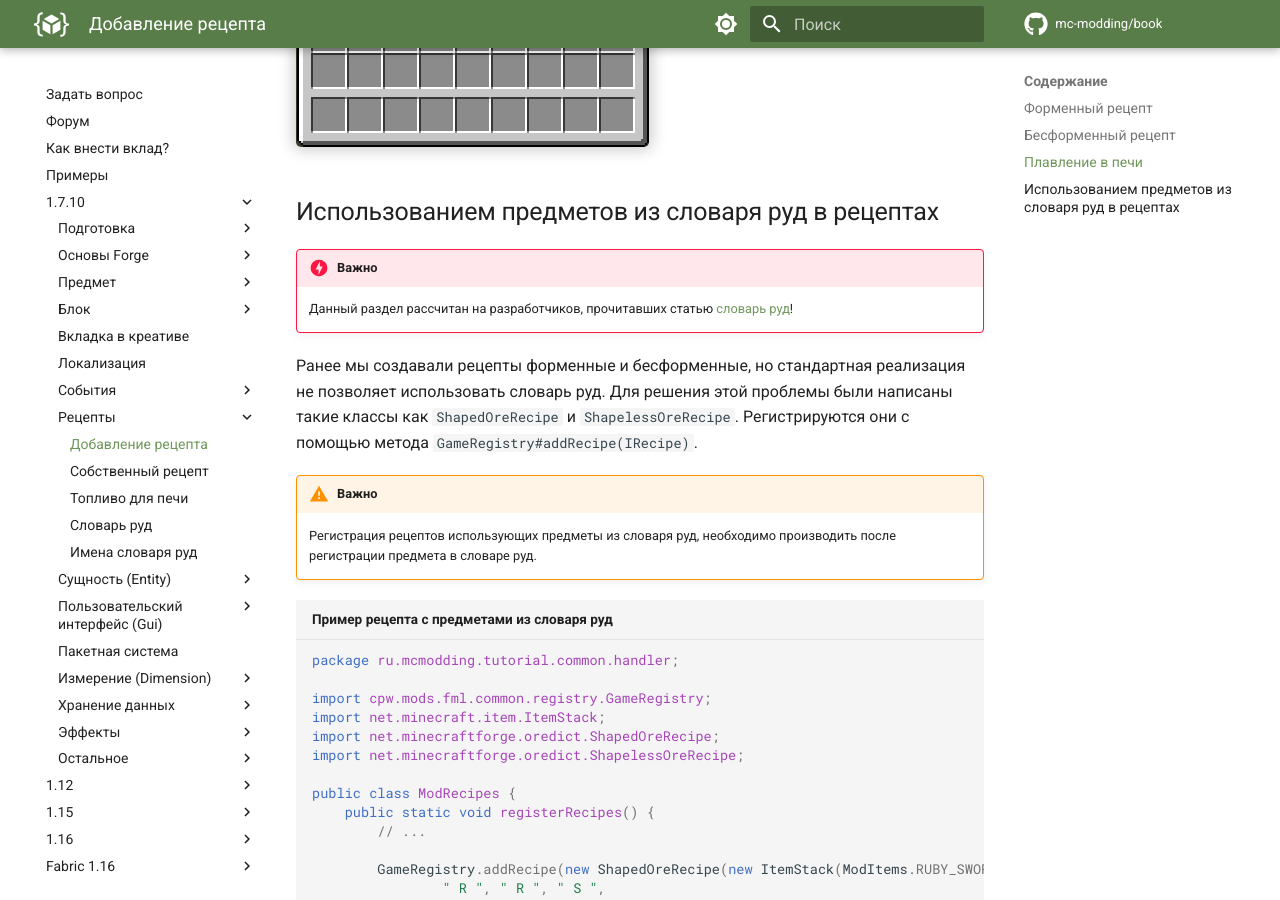
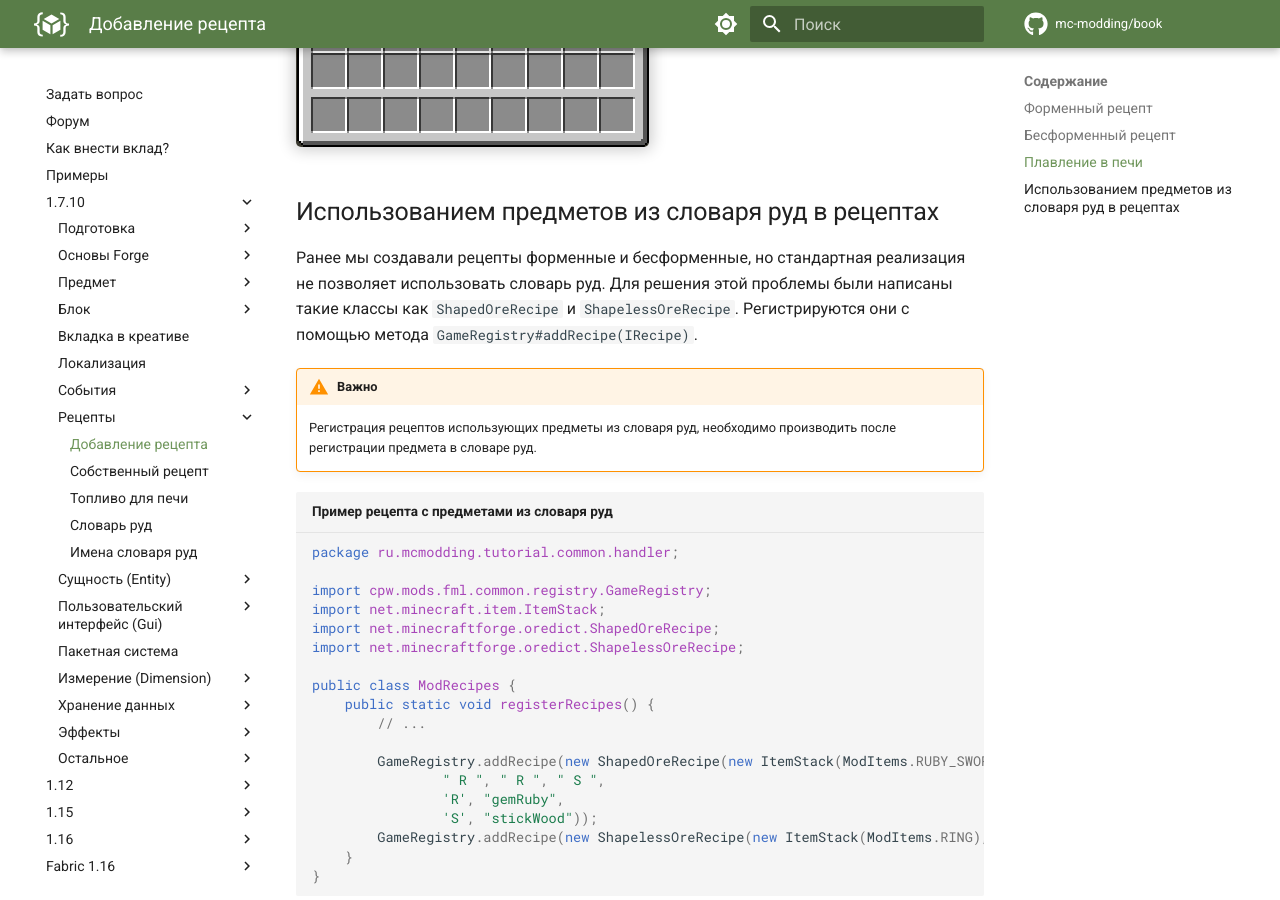
Before and after one commit to mc-modding/book, an MkDocs documentation site: the page built from docs/1.7.10/recipe/basics.md, in a window 1280 px wide and 900 px high, scrolled down 4524 px. Built offline with MkDocs 1.6.1 and Material for MkDocs 9.7.7, drawn with Linux system fonts in a browser that asks for light colours; comment, search, counter and statistics services are not loaded.

Commit message:
Удалён блок предупреждения

```diff
--- a/docs/1.7.10/recipe/basics.md
+++ b/docs/1.7.10/recipe/basics.md
@@ -138,9 +138,6 @@ public class ModRecipes {
 
 ## Использованием предметов из словаря руд в рецептах
 
-!!! danger "Важно"
-    Данный раздел рассчитан на разработчиков, прочитавших статью [словарь руд](../ore-dictionary)!
-
 Ранее мы создавали рецепты форменные и бесформенные, но стандартная реализация не позволяет использовать словарь руд.
 Для решения этой проблемы были написаны такие классы как `ShapedOreRecipe` и `ShapelessOreRecipe`. Регистрируются они
 с помощью метода `GameRegistry#addRecipe(IRecipe)`.
```
